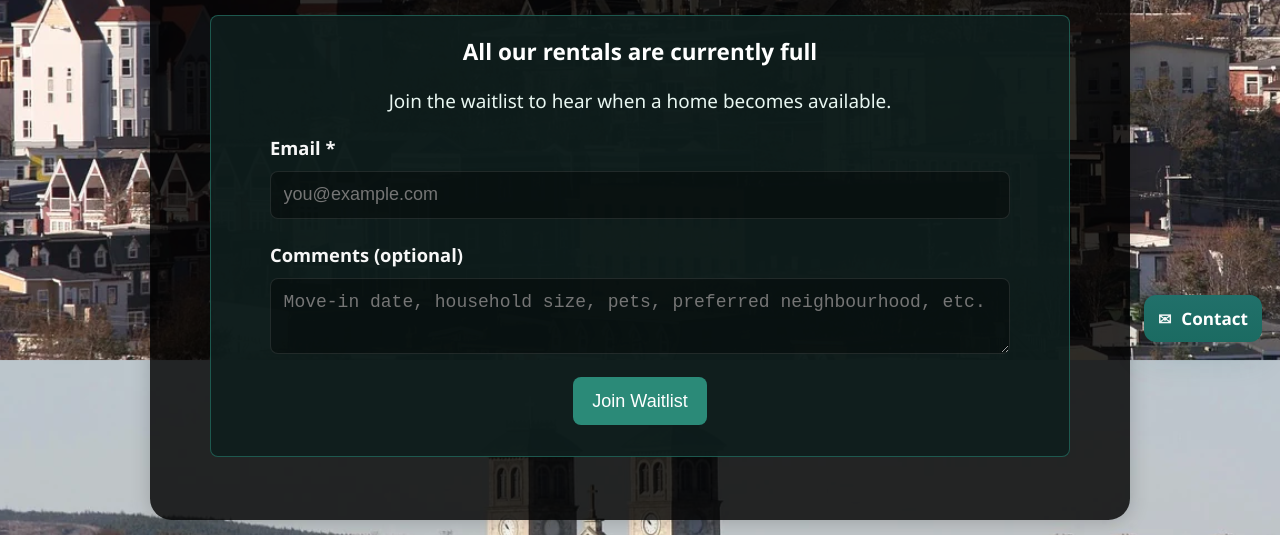
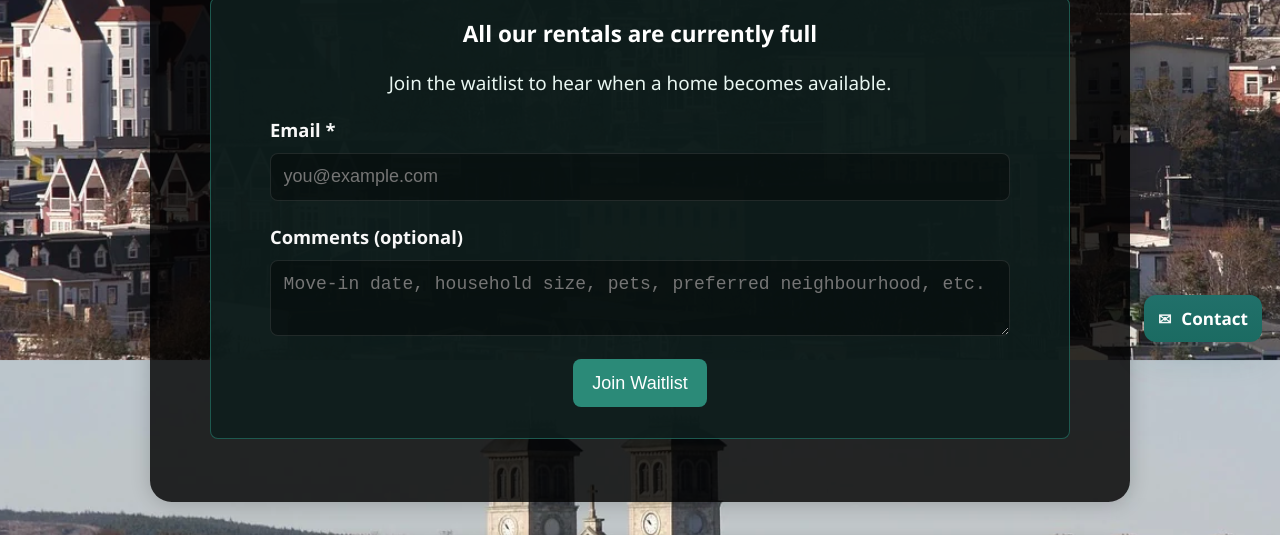
Before and after one commit to NewFoundLivingCa/NewFoundLiving-main, a plain HTML site: page index.html in a window 1280 px wide. Shown: the part 440-975 px from the top of the page. Drawn offline with Linux system fonts and the light colour scheme.

Commit message:
Balance homepage content vertically on tall screens

```diff
--- a/index.html
+++ b/index.html
@@ -84,6 +84,20 @@
       .waitlist { padding:1rem; margin-bottom:0; }
       .waitlist button { width:100%; }
     }
+    /* Center the homepage group when the viewport has spare height. */
+    body { display:flex; flex-direction:column; min-height:100vh; min-height:100svh; height:auto; }
+    .navbar-minimal { flex-shrink:0; margin-bottom:0; }
+    .homepage-content {
+      flex:1 0 auto;
+      display:flex;
+      flex-direction:column;
+      justify-content:center;
+      gap:2rem;
+      padding:1.5rem 0;
+    }
+    .homepage-content > main { flex-shrink:0; }
+    .homepage-content .container { margin-top:0; margin-bottom:0; }
+    .homepage-content > footer { flex-shrink:0; width:100%; margin-top:0; margin-bottom:0; }
   </style>
 </head>
 <body>
@@ -111,6 +125,7 @@
     </div>
   </nav>
 
+  <div class="homepage-content">
   <main>
     <div class="container">
 
@@ -173,6 +188,7 @@
     </div>
     <div class="privacy">We never share or sell your information. Your privacy is important to us.</div>
   </footer>
+  </div>
 
   <script src="js/navigation.js" defer></script>
 
```
